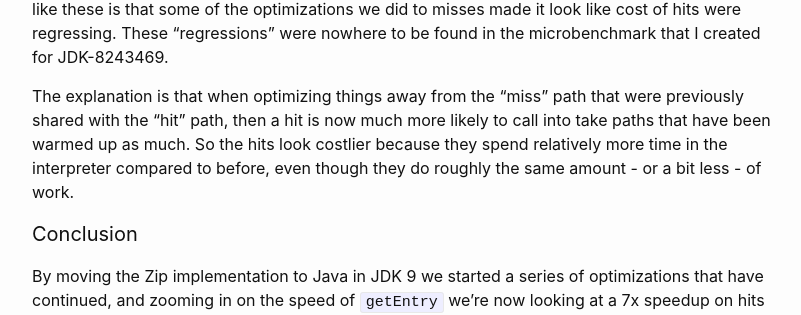
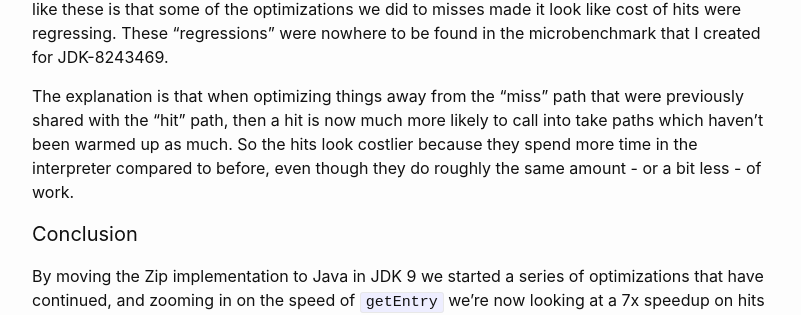
Before and after one commit to cl4es/cl4es.github.io, a Jekyll site: the page built from _posts/2020-04-27-Zip-Lookups.md, in a window 1280 px wide and 900 px high, scrolled down 4021 px. Shown: the part 174-489 px from the top of the window, without its empty margins (238-1039 px from the left). Built offline with Jekyll 4.4.1, drawn with Linux system fonts in a browser that asks for light colours; comment, search, counter and statistics services are not loaded.

Commit message:
Logical error

```diff
--- a/_posts/2020-04-27-Zip-Lookups.md
+++ b/_posts/2020-04-27-Zip-Lookups.md
@@ -146,9 +146,9 @@ be found in the microbenchmark that I created for JDK-8243469.
 
 The explanation is that when optimizing things away from the "miss" path that
 were previously shared with the "hit" path, then a hit is now much more likely to
-call into take paths that have been warmed up as much. So the hits look costlier
-because they spend relatively more time in the interpreter compared
-to before, even though they do roughly the same amount - or a bit less - of work.
+call into take paths which haven't been warmed up as much. So the hits look costlier
+because they spend more time in the interpreter compared to before, even though
+they do roughly the same amount - or a bit less - of work.
 
 #### Conclusion
 
```
